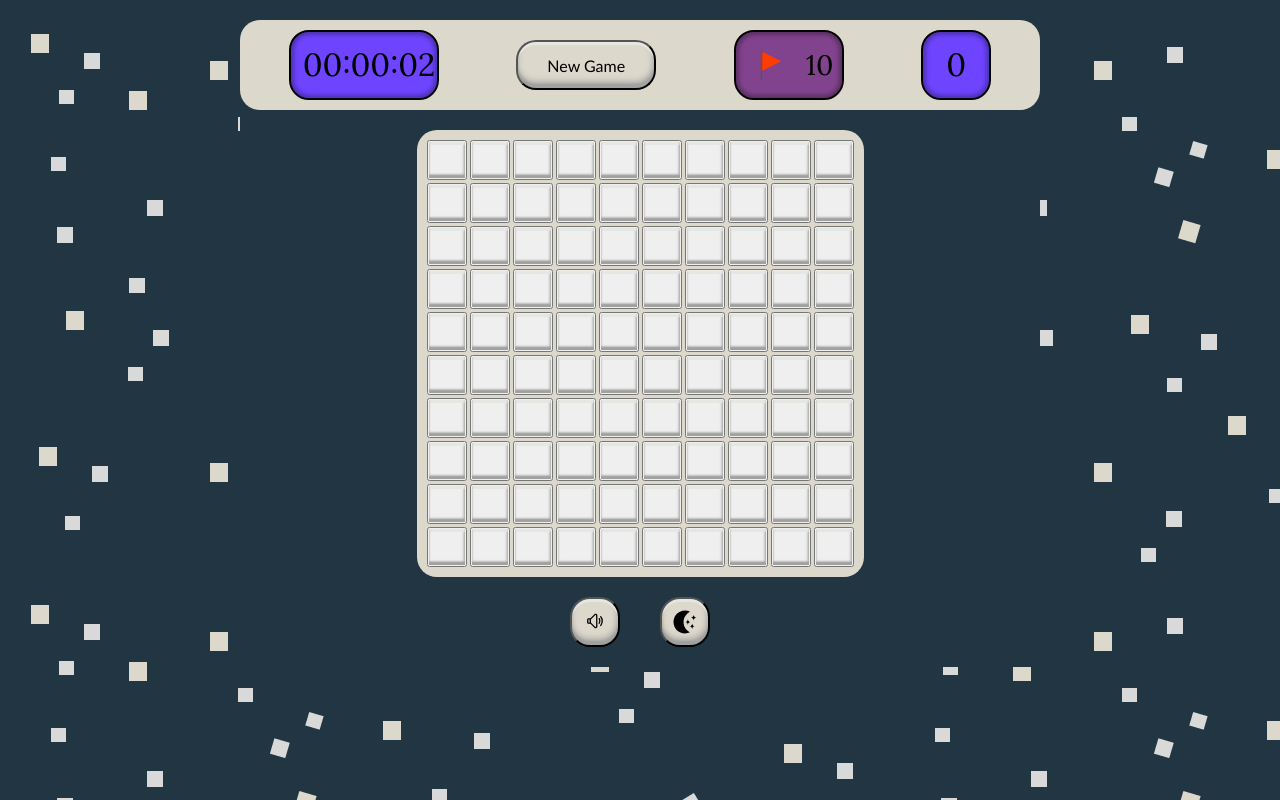
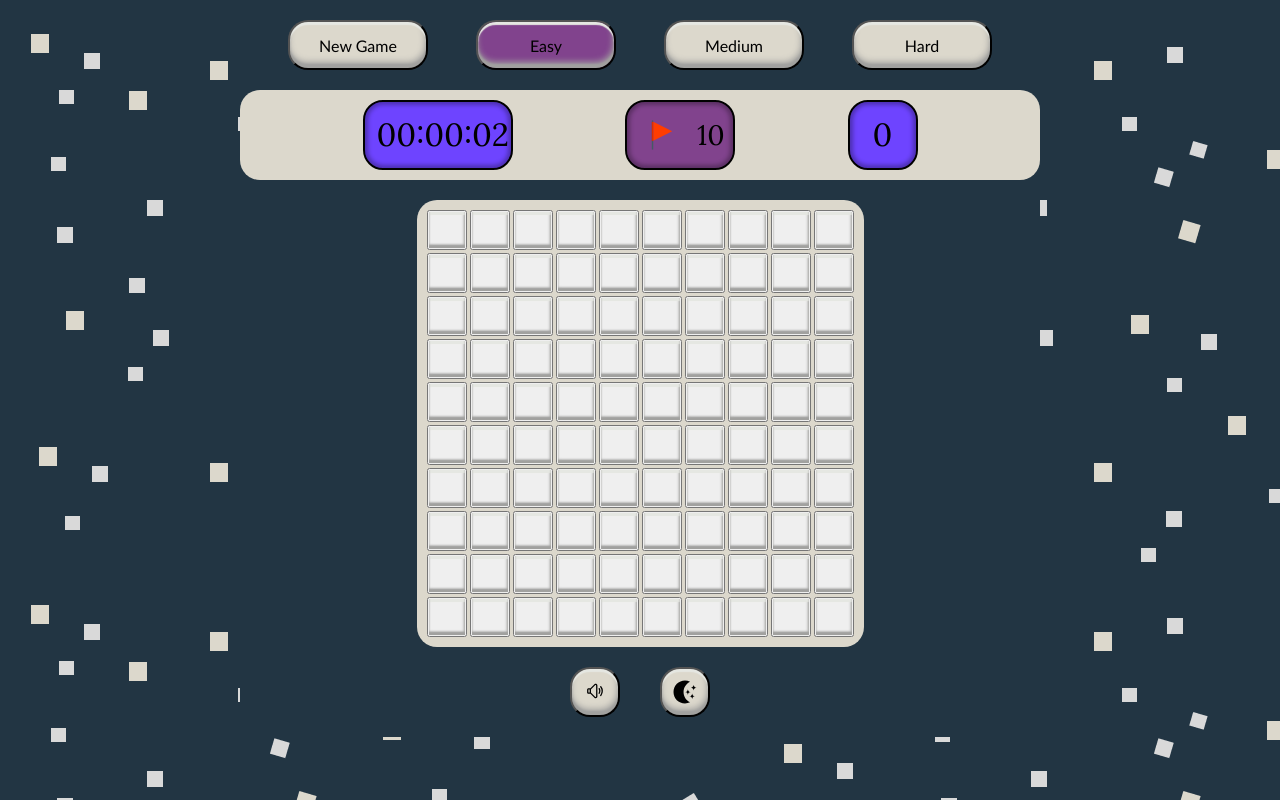
Before and after one commit to Alena636/Minesweeper, a website: page minesweeper/index.html in a window 1280 px wide. Both pictures are taken after a click on the button "START". Drawn offline with Linux system fonts and the light colour scheme.

Commit message:
fix: fix the bugs in eslint

```diff
--- a/minesweeper/script.js
+++ b/minesweeper/script.js
@@ -2,21 +2,29 @@ let width = 10;
 let height = 10;
 let minesCount = 10;
 
-//add container---------------------------------------
+// add container---------------------------------------
 function createContainer() {
   const container = document.createElement('div');
   container.className = 'container';
-    //const title = document.createElement('h2');
-    //title.className = 'title';
-    //title.textContent = 'Minesweeper';
+  const header = document.createElement('header');
+  header.className = 'header';
+  const newGame = document.createElement('button');
+  newGame.className = 'new_game-btn';
+  newGame.textContent = 'New Game';
+  const easy = document.createElement('button');
+  easy.className = 'easy checked';
+  easy.textContent = 'Easy';
+  const medium = document.createElement('button');
+  medium.className = 'medium';
+  medium.textContent = 'Medium';
+  const hard = document.createElement('button');
+  hard.className = 'hard';
+  hard.textContent = 'Hard';
   const wrapper = document.createElement('div');
   wrapper.className = 'wrapper';
   const time = document.createElement('h3');
   time.className = 'time';
-    time.innerHTML = '<time>00:00:00</time>'
-    const newGame = document.createElement('button');
-    newGame.className = 'new_game-btn';
-    newGame.textContent = 'New Game';
+  time.innerHTML = '<time>00:00:00</time>';
   const flag = document.createElement('div');
   flag.className = 'flag';
   flag.innerHTML = '<img src="assets/flag.svg" alt="flag" width="70" />';
@@ -25,7 +33,7 @@ function createContainer() {
   countFlag.textContent = '10';
   const countMoves = document.createElement('h3');
   countMoves.className = 'count';
-    countMoves.innerHTML = '<p class="moves">0</p>'
+  countMoves.innerHTML = '<p class="moves">0</p>';
   const field = createField();
   const footer = document.createElement('div');
   footer.className = 'footer';
@@ -35,17 +43,48 @@ function createContainer() {
   const theme = document.createElement('button');
   theme.className = 'theme';
   flag.append(countFlag);
-    wrapper.append(time, newGame, flag, countMoves);
+  header.append(newGame, easy, medium, hard);
+  wrapper.append(time, flag, countMoves);
   footer.append(soundBtn, theme);
-    container.append( wrapper, field, footer);
+  container.append(header, wrapper, field, footer);
   document.body.append(container);
 }
 createContainer();
 
-let countFlag = document.querySelector('.count_flag');
+// create timer---------------------------------------------
+let sec = 0;
+let min = 0;
+let hrs = 0;
+function tick() {
+  sec++;
+  if (sec >= 60) {
+    sec = 0;
+    min++;
+    if (min >= 60) {
+      min = 0;
+      hrs++;
+    }
+  }
+}
+const time = document.querySelector('.time');
+function addTime() {
+  tick();
+  time.textContent = `${hrs > 9 ? hrs : `0${hrs}`}:${min > 9 ? min : `0${min}`}:${sec > 9 ? sec : `0${sec}`}`;
+  timer();
+}
+let t;
+function timer() {
+  t = setTimeout(addTime, 1000);
+}
+
+const easy = document.querySelector('.easy.checked');
+const medium = document.querySelector('.medium');
+// const hard = document.querySelector('.hard');
+
+const countFlag = document.querySelector('.count_flag');
 let countFlags = 9;
 
-//create field for mines-----------------------------
+// create field for mines-----------------------------
 function createField() {
   const field = document.createElement('div');
   field.className = 'field';
@@ -53,10 +92,23 @@ function createField() {
   field.innerHTML = '<button class="cell"></button>'.repeat(cellsCount);
   return field;
 }
+
+const soundBtn = document.querySelector('.sound-btn');
+soundBtn.addEventListener('click', () => {
+  soundBtn.classList.toggle('sound');
+});
+
 let firstClick = 0;
-let countMoves = document.querySelector('.count');
+const countMoves = document.querySelector('.count');
 let countMov = 1;
+
 function startGame() {
+  if (medium.classList.contains('checked')) {
+    width = 15;
+    height = 15;
+    minesCount = 15;
+    return;
+  }
   const field = document.querySelector('.field');
   const cellsCount = width * height;
   const cells = [...field.children];
@@ -65,7 +117,7 @@ function startGame() {
 
   let minesIndex = [...Array(cellsCount).keys()].sort(() => Math.random() - 0.5).slice(0, minesCount);
   field.addEventListener('click', (event) => {
-        if(event.target.tagName !== 'BUTTON') {
+    if (event.target.tagName !== 'BUTTON') {
       return;
     }
     event.target.textContent = ' ';
@@ -73,48 +125,45 @@ function startGame() {
     const column = index % width;
     const row = Math.floor(index / width);
     firstClick++;
-        if(firstClick === 1 && minesIndex.includes(index)) {
+    if (firstClick === 1 && minesIndex.includes(index)) {
       while (minesIndex.includes(index)) {
         minesIndex = [...Array(cellsCount).keys()].sort(() => Math.random() - 0.5).slice(0, minesCount);
       }
-            console.log('bomb')
+      // console.log('bomb');
     }
     openCell(row, column);
     const audio = new Audio();
     audio.src = 'assets/openCell.mp3';
     audio.play();
-        if(soundBtn.classList.contains('sound')) {
-            isPlay = false;
+    if (soundBtn.classList.contains('sound')) {
       audio.volume = 0;
     }
-        isPlay = true;
     countMoves.textContent = countMov++;
-    })
-
+  });
 
   field.addEventListener('contextmenu', (event) => {
     event.preventDefault();
-        if(event.target.tagName !== 'BUTTON') {
+    if (event.target.tagName !== 'BUTTON') {
       return;
     }
-       //если кликаешь на циру то она превращется в флажок такого не должно быть
-        if(countFlags !== -1 ) {
+    // если кликаешь на циру то она превращется в флажок такого не должно быть
+    if (countFlags !== -1) {
       event.target.classList.toggle('flag_img');
-            //innerHTML = '<img src="assets/icon-flag.png" alt="flag" width="70" />';
+      // innerHTML = '<img src="assets/icon-flag.png" alt="flag" width="70" />';
       countFlag.textContent = countFlags--;
       /* if(event.target.classList.contains('flag_img') ) {
                     event.target.classList.remove('flag_img');
                     countFlag.textContent = countFlags++;
                     return;
-                }*/
+                } */
       const audio = new Audio();
       audio.src = 'assets/flag.mp3';
       audio.play();
-                if(soundBtn.classList.contains('sound')) {
+      if (soundBtn.classList.contains('sound')) {
         audio.volume = 0;
       }
     }
-    })
+  });
 
   function isValidCount(row, column) {
     return row >= 0 && row < height && column >= 0 && column < width;
@@ -122,10 +171,10 @@ function startGame() {
 
   function getMinesCount(row, column) {
     let count = 0;
-        for (let x = -1; x <= 1; x++) { //перебираем соседние клетки
-            for(let y = -1; y <= 1; y++) {
-                if(isMines(row + y, column + x)) {
-                    count++
+    for (let x = -1; x <= 1; x++) { // перебираем соседние клетки
+      for (let y = -1; y <= 1; y++) {
+        if (isMines(row + y, column + x)) {
+          count++;
         }
       }
     }
@@ -133,24 +182,22 @@ function startGame() {
   }
 
   function openCell(row, column) {
-        if(!isValidCount(row, column)) return;
+    if (!isValidCount(row, column)) return;
     const index = row * width + column;
     const cell = cells[index];
 
-        if(cell.disabled === true) return;
+    if (cell.disabled === true) return;
 
     cell.disabled = true;
 
-
-
-        if(isMines(row, column)) {
+    if (isMines(row, column)) {
       cell.innerHTML = '<img src="assets/bomb.svg" alt="Mine" />';
       cell.style.backgroundColor = 'red';
       const audio = new Audio();
       audio.src = 'assets/bomb.mp3';
       audio.play();
       audio.volume = 1;
-            if(soundBtn.classList.contains('sound')) {
+      if (soundBtn.classList.contains('sound')) {
         audio.volume = 0;
       }
       setTimeout(getLoseMessage, 900);
@@ -158,7 +205,7 @@ function startGame() {
       return;
     }
     closedCells--;
-        if(closedCells <= minesCount) {
+    if (closedCells <= minesCount) {
       getWinMessage();
       clearTimeout(t);
     }
@@ -180,13 +227,12 @@ function startGame() {
       newGameBtn.addEventListener('click', () => {
         window.location.reload();
         document.body.classList.add('lock');
-            })
+      });
       const audio = new Audio();
       audio.src = 'assets/win.mp3';
       audio.play();
-            if(soundBtn.classList.contains('sound')) {
+      if (soundBtn.classList.contains('sound')) {
         audio.volume = 0;
-                return;
       }
     }
 
@@ -207,101 +253,69 @@ function startGame() {
       newGameBtn.addEventListener('click', () => {
         window.location.reload();
         document.body.classList.add('lock');
-            })
+      });
       const audio = new Audio();
       audio.src = 'assets/lose.mp3';
       audio.play();
-            if(soundBtn.classList.contains('sound')) {
-                audio.volume = 0;;
-                return;
+      if (soundBtn.classList.contains('sound')) {
+        audio.volume = 0;
       }
     }
 
     const count = getMinesCount(row, column);
-        if(count !== 0) {
+    if (count !== 0) {
       cell.innerHTML = count;
-            if(count === 1) {
+      if (count === 1) {
         cell.style.backgroundColor = 'lightgreen';
         return;
       }
-            if(count === 2) {
+      if (count === 2) {
         cell.style.backgroundColor = '#1b998b';
         return;
       }
-            if(count === 3) {
+      if (count === 3) {
         cell.style.backgroundColor = '#f46036';
         return;
       }
-            if(count === 4) {
+      if (count === 4) {
         cell.style.backgroundColor = '#d7263d';
         return;
       }
-            if(count === 5) {
+      if (count === 5) {
         cell.style.backgroundColor = '#2e294e';
         return;
       }
-            if(count === 6) {
+      if (count === 6) {
         cell.style.backgroundColor = '#990033';
         return;
       }
-            if(count === 7) {
+      if (count === 7) {
         cell.style.backgroundColor = '#ff9000';
         return;
       }
-            if(count === 8) {
+      if (count === 8) {
         cell.style.backgroundColor = '#660000';
         return;
       }
       return;
     }
 
-        for (let x = -1; x <= 1; x++) { //перебираем соседние клетки
-            for(let y = -1; y <= 1; y++) {
-                openCell(row + y, column + x) //открываем соседние ячейки
+    for (let x = -1; x <= 1; x++) { // перебираем соседние клетки
+      for (let y = -1; y <= 1; y++) {
+        openCell(row + y, column + x); // открываем соседние ячейки
         cell.style.backgroundColor = '#89a7a7';
       }
     }
   }
 
-
   function isMines(row, column) {
-        if(!isValidCount(row, column)) return false;
+    if (!isValidCount(row, column)) return false;
     const index = row * width + column;
-       // const cellsCount = width * height;
-       // const minesIndex = [...Array(cellsCount).keys()].sort(() => Math.random() - 0.5).slice(0, minesCount);
-        console.log(minesIndex)
+    // console.log(minesIndex);
     return minesIndex.includes(index);
   }
-
 }
-startGame()
-
-//create timer---------------------------------------------
-let sec = 0;
-let min = 0;
-let hrs = 0;
-function tick() {
-    sec++;
-    if(sec >= 60) {
-        sec = 0;
-        min++;
-        if(min >= 60) {
-            min = 0;
-            hrs++;
-        }
-    }
-}
-const time = document.querySelector('.time');
-function addTime() {
-    tick();
-    time.textContent = (hrs > 9 ? hrs : '0' + hrs) + ':' + (min > 9 ? min : '0' + min) + ':' + (sec > 9 ? sec : '0' + sec);
-    timer();
-}
-let t;
-function timer() {
-    t = setTimeout(addTime, 1000);
-}
-
+startGame();
 
 function buildModal() {
   const modal = document.createElement('div');
@@ -328,19 +342,12 @@ const modal = document.querySelector('.modal-window.active');
 buttonStart.addEventListener('click', () => {
   modal.classList.remove('active');
   timer();
-})
+});
 
 const newGame = document.querySelector('.new_game-btn');
 newGame.addEventListener('click', () => {
   window.location.reload();
-    })
-
-const soundBtn = document.querySelector('.sound-btn');
-soundBtn.addEventListener('click', () => {
-    soundBtn.classList.toggle('sound');
-})
-
-let isPlay = false;
+});
 
 const wrapper = document.querySelector('.wrapper');
 const container = document.querySelector('.container');
@@ -350,4 +357,9 @@ theme.addEventListener('click', () => {
   document.body.classList.toggle('light_theme');
   container.classList.toggle('light_container');
   wrapper.classList.toggle('light_wrapper');
-})
+});
+
+medium.addEventListener('click', () => {
+  easy.classList.remove('checked');
+  medium.classList.add('checked');
+});
--- a/minesweeper/style.css
+++ b/minesweeper/style.css
@@ -27,6 +27,7 @@ body {
     font-family: 'Lora', serif;
     width: 100%;
     background-image: url(assets/background.png);
+    transition: .5s;
 }
 
 .light_theme {
@@ -36,6 +37,12 @@ body {
 
 .lock {
     overflow: hidden;
+}
+
+.header {
+    display: flex;
+    align-items: center;
+    justify-content: space-evenly;
 }
 
 .container {
@@ -48,18 +55,11 @@ body {
     gap: 20px;
     padding-top: 20px;
     padding-bottom: 20px;
+    transition: .5s;
 }
 
 .light_container {
     background-color: #D9D9D9;
-}
-
-.title {
-    margin: 0 auto;
-    font-size: 60px;
-    font-weight: 700;
-    color: black;
-    letter-spacing: .4em;
 }
 
 .wrapper {
@@ -68,7 +68,7 @@ body {
     width: 800px;
     display: flex;
     align-items: center;
-    justify-content: space-around;
+    justify-content: space-evenly;
     background-color: #DCD8CC;
     border-radius: 20px;
 }
@@ -82,7 +82,6 @@ body {
     display: flex;
     gap: 40px;
 }
-
 
 .time,
 .count {
@@ -118,7 +117,10 @@ button:disabled {
     color: black;
 }
 
-.new_game-btn {
+.new_game-btn,
+.easy,
+.medium,
+.hard {
     width: 140px;
     height: 50px;
     background-color: #dcd8cc;
@@ -130,8 +132,21 @@ button:disabled {
     font-size: 16px;
 }
 
-.new_game-btn:hover {
+.new_game-btn:hover,
+.easy:hover,
+.medium:hover,
+.hard:hover {
     background-color: lightpink;
+}
+
+.easy.checked {
+    background-color: #81438d;
+    cursor: default;
+}
+
+.checked {
+    background-color: #81438d;
+    cursor: default;
 }
 
 .flag {
```
Lines whose indentation alone changed are shown as unchanged.
